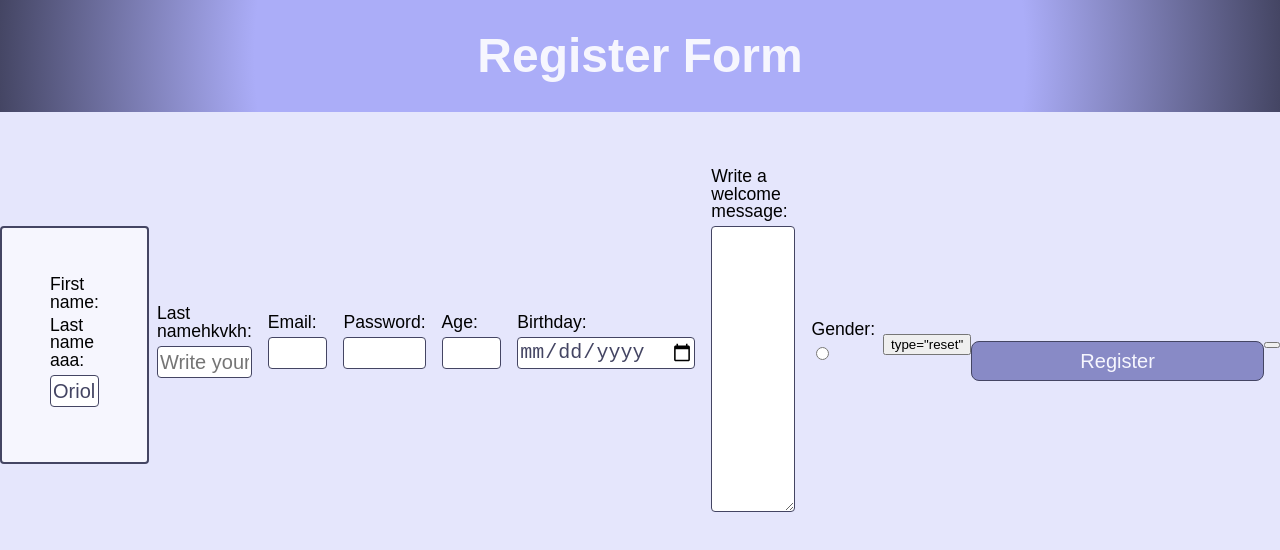
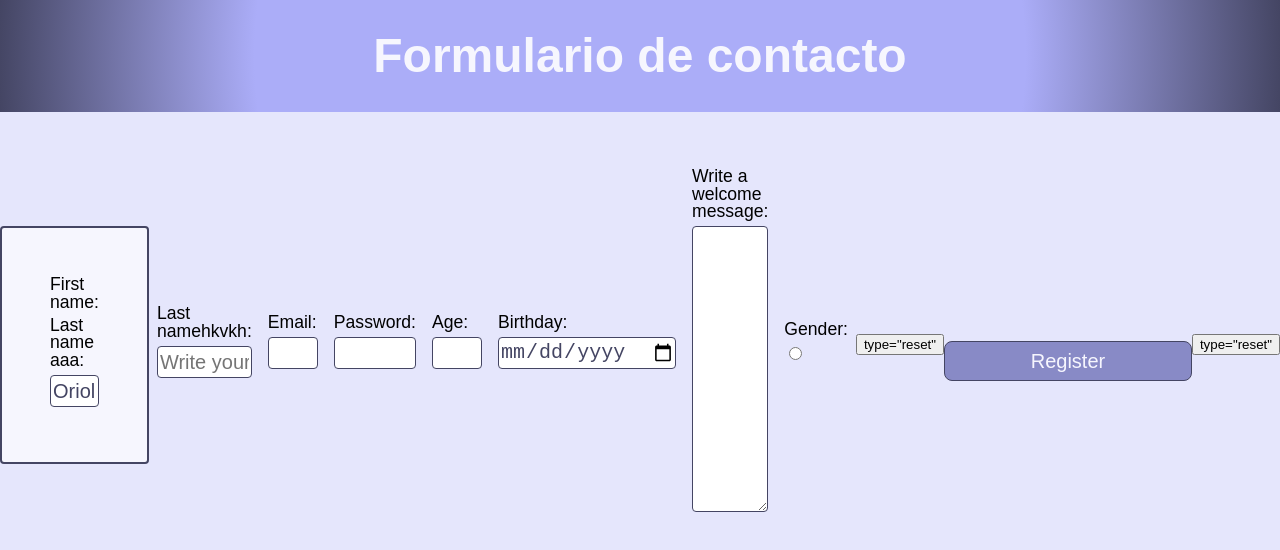
Before and after one commit to carlaramossu/OscarMateoCarla, a plain HTML site: page codebase S08/index.html in a window 1280 px wide. Drawn offline with Linux system fonts and the light colour scheme.

Commit message:
cambioCarla

```diff
--- a/codebase S08/index.html
+++ b/codebase S08/index.html
@@ -14,7 +14,7 @@
   </head>
   <body>
     <header>
-      <h1>Register Form</h1>
+      <h1>Formulario de contacto</h1>
     </header>
 
     <main>
@@ -61,7 +61,7 @@
       <button> type="reset"</button>
     </div>
       <input type="submit" value="Register" class="btn">
-      <button type="reset" </button>
+      <button> type="reset" </button>
 
     </main>
   </body>
```
